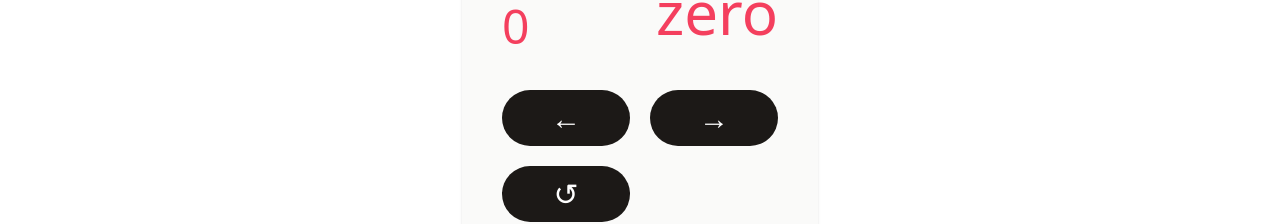
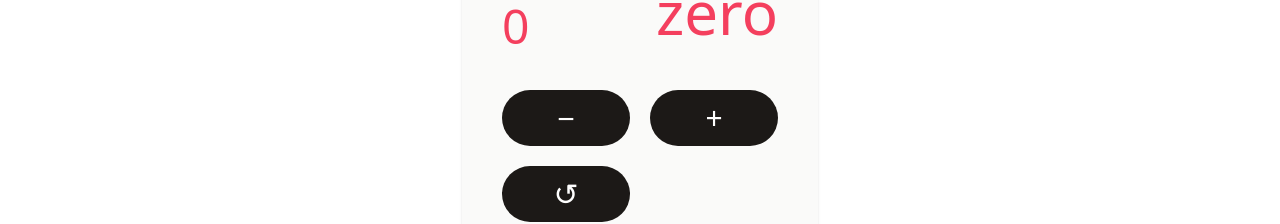
Before and after one commit to tablangdelio/worksheet, a Next.js app: page /counterapp in a window 1280 px wide. Shown: the part 317-541 px from the top of the page. Built offline with nearby package versions, Linux system fonts and the light colour scheme.

Commit message:
change icon and re place button subtract add button

```diff
--- a/pages/counterapp.js
+++ b/pages/counterapp.js
@@ -28,19 +28,19 @@ const Counterapp = () => {
         <>
         <div className='bg-stone-50 p-10 rounded shadow'>
             <div className='flex justify-between'>
-                 <span className={` text-5xl my-5 ${parity === `odd` ? 'text-stone': 'text-rose-500' } ` }>{ count }</span>
+                <span className={` text-5xl my-5 ${parity === `odd` ? 'text-stone': 'text-rose-500' } ` }>{ count }</span>
                 <span className={`mb-5 text-6xl ${parity === `odd` ? 'text-stone': 'text-rose-500' }`} >{ count == 0 ? 'zero': parity} </span>
             </div>
             <div className='my-5 flex'>
                 <Button
                     className="bg-stone-900 mr-5 "
-                    label="&larr;"
-                    handleClick={handleAddCount} />
+                    label="&minus;"
+                    handleClick={handleSubtractCount} />
 
                 <Button
                     className="bg-stone-900"
-                    label="&#8594;"
-                    handleClick={handleSubtractCount} />
+                    label="&#43;"
+                    handleClick={handleAddCount} />
             </div>
             <Button
                 className="bg-stone-900"
```
